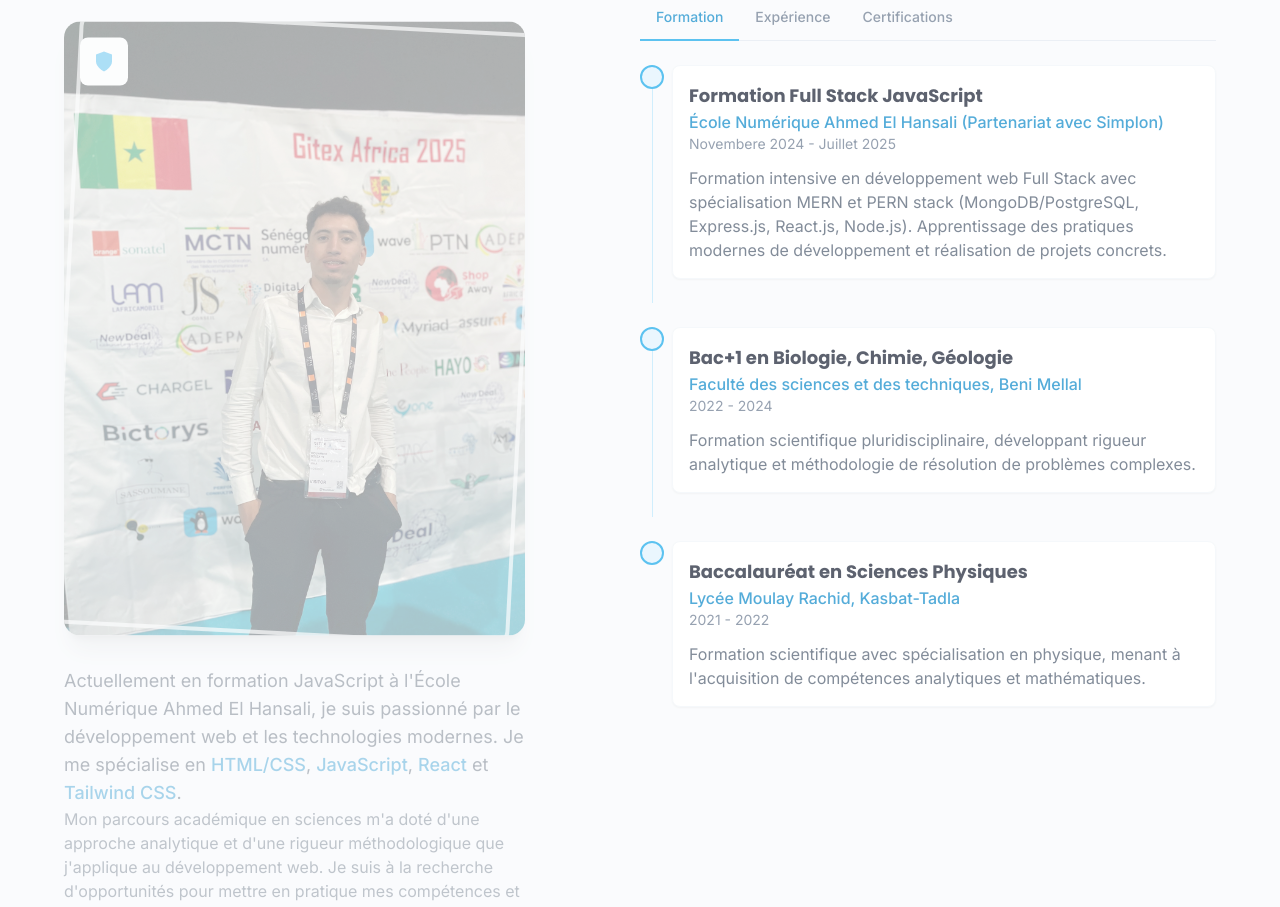
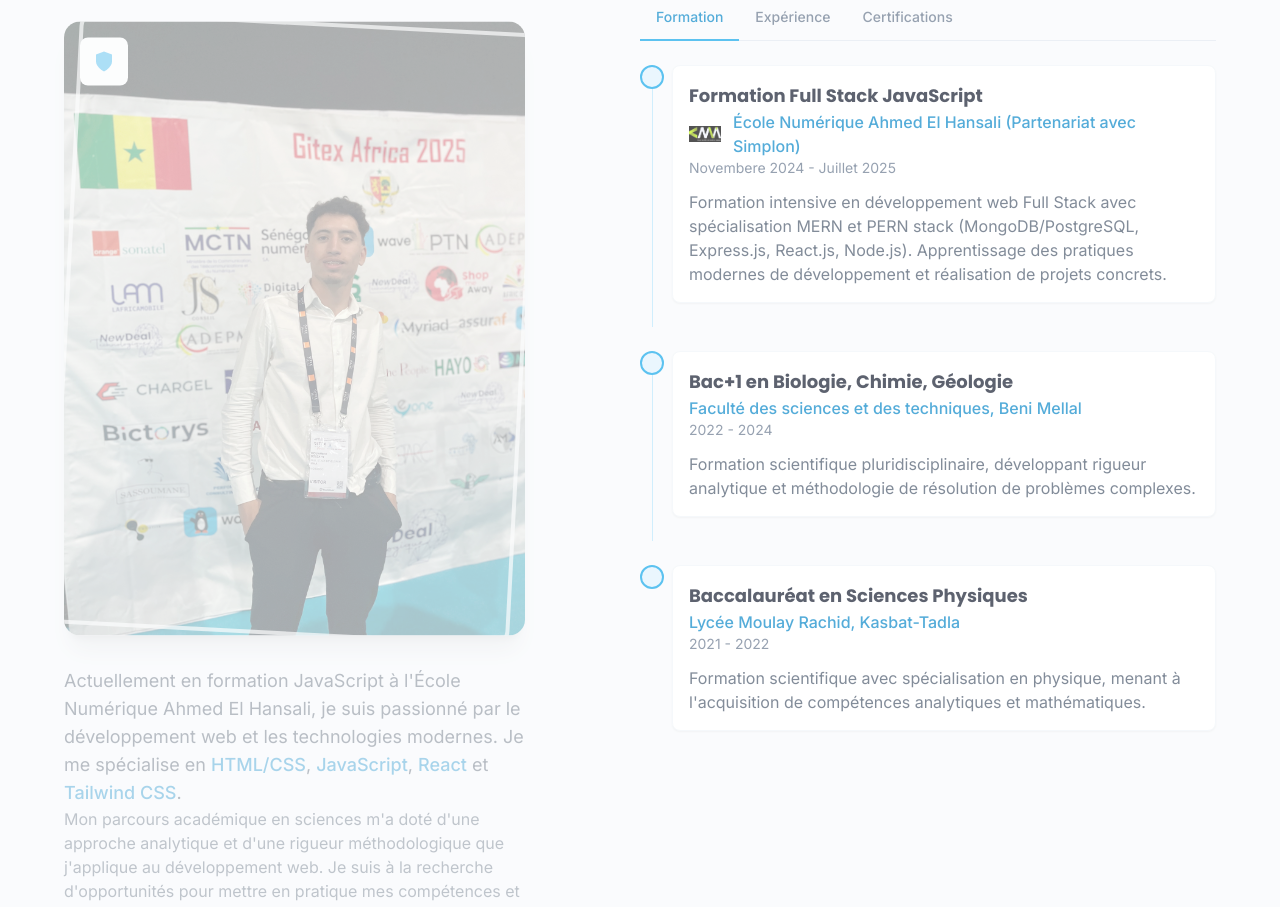
Before and after one commit to MOUHAMEDBOUZAYAN/MY-Porfolio, a React (Vite) app in the folder portfolio-react/: page / in a window 1280 px wide. Shown: the part 941-1848 px from the top of the page. Built offline with nearby package versions, Linux system fonts and the light colour scheme.

Commit message:
feat: add Enaa project logo to AboutSection and update date field naming in ContactSection and emailService for consistency

```diff
--- a/portfolio-react/src/sections/AboutSection.jsx
+++ b/portfolio-react/src/sections/AboutSection.jsx
@@ -4,6 +4,7 @@
 import about from '../assets/images/about-me.jpg';
 import LiadtechLogo from '../assets/projects/Liadtech.png';
 import TythonLogo from '../assets/projects/Tython.png';
+import EnaaLogo from '../assets/projects/Enaa.png';
 // Le CV sera chargé depuis le dossier public
 
 const AboutSection = () => {
@@ -86,6 +87,7 @@
         institution: 'École Numérique Ahmed El Hansali (Partenariat avec Simplon)',
         period: 'Novembere 2024 - Juillet 2025',
         description: 'Formation intensive en développement web Full Stack avec spécialisation MERN et PERN stack (MongoDB/PostgreSQL, Express.js, React.js, Node.js). Apprentissage des pratiques modernes de développement et réalisation de projets concrets.',
+        logo: EnaaLogo,
       },
       {
         degree: 'Bac+1 en Biologie, Chimie, Géologie',
@@ -605,7 +607,16 @@
                         }}
                       >
                         <h4 className="text-lg font-bold text-secondary-900 dark:text-white">{item.degree}</h4>
-                        <p className="text-primary-600 dark:text-primary-400 font-medium">{item.institution}</p>
+                        <div className="flex items-center gap-3">
+                          {item.logo && (
+                            <img
+                              src={item.logo}
+                              alt={`Logo ${item.institution}`}
+                              className="w-8 h-8 object-contain rounded"
+                            />
+                          )}
+                          <p className="text-primary-600 dark:text-primary-400 font-medium">{item.institution}</p>
+                        </div>
                         <p className="text-sm text-secondary-500 dark:text-secondary-400 mb-3">{item.period}</p>
                         <p className="text-secondary-600 dark:text-secondary-300">{item.description}</p>
                       </motion.div>
--- a/portfolio-react/src/sections/ContactSection.jsx
+++ b/portfolio-react/src/sections/ContactSection.jsx
@@ -82,7 +82,7 @@
         message: formData.message,
 
         // System information
-        sent_date: new Date().toLocaleDateString('fr-FR', {
+        date: new Date().toLocaleDateString('fr-FR', {
           year: 'numeric',
           month: 'long',
           day: 'numeric',
--- a/portfolio-react/src/utils/emailService.js
+++ b/portfolio-react/src/utils/emailService.js
@@ -37,7 +37,7 @@
       message: formData.message,
 
       // Informations système
-      sent_date: new Date().toLocaleDateString('fr-FR', {
+      date: new Date().toLocaleDateString('fr-FR', {
         year: 'numeric',
         month: 'long',
         day: 'numeric',
```
Also changed, not shown: portfolio-react/src/assets/projects/Enaa.png (added).
